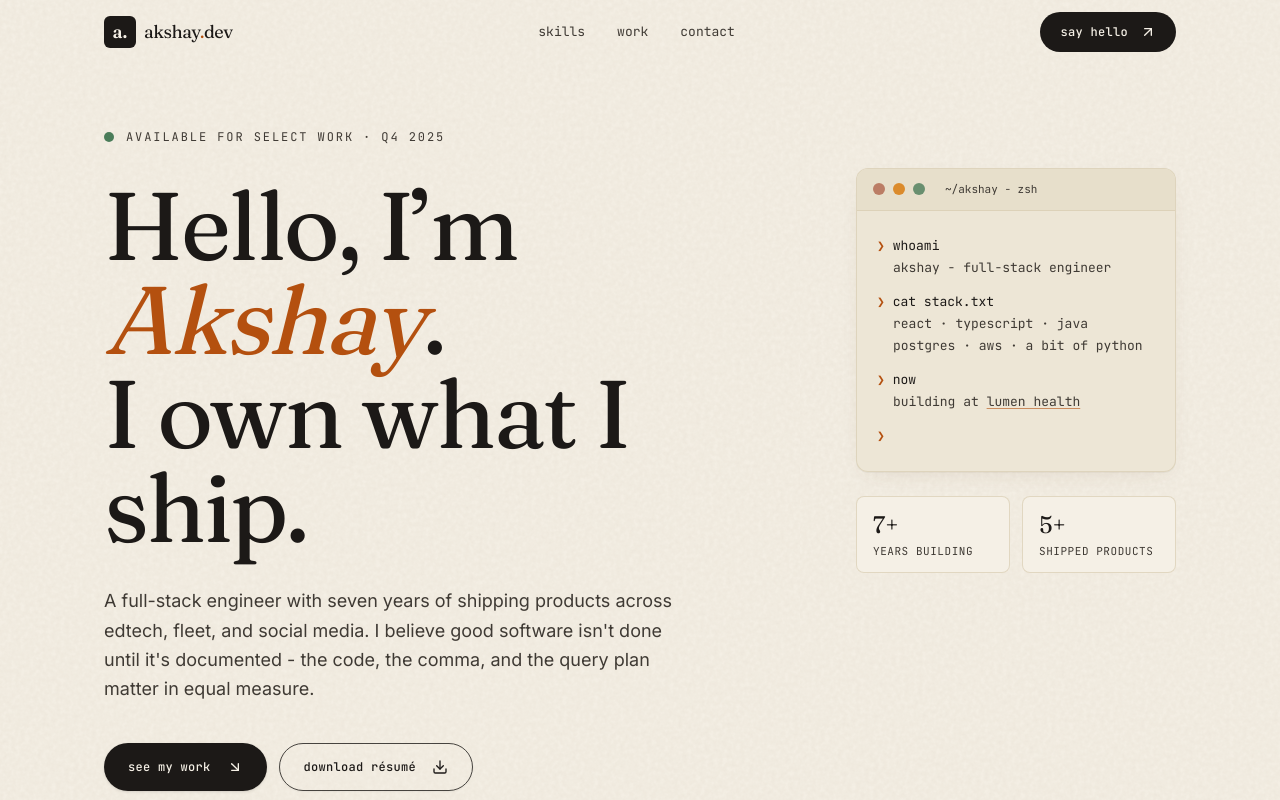
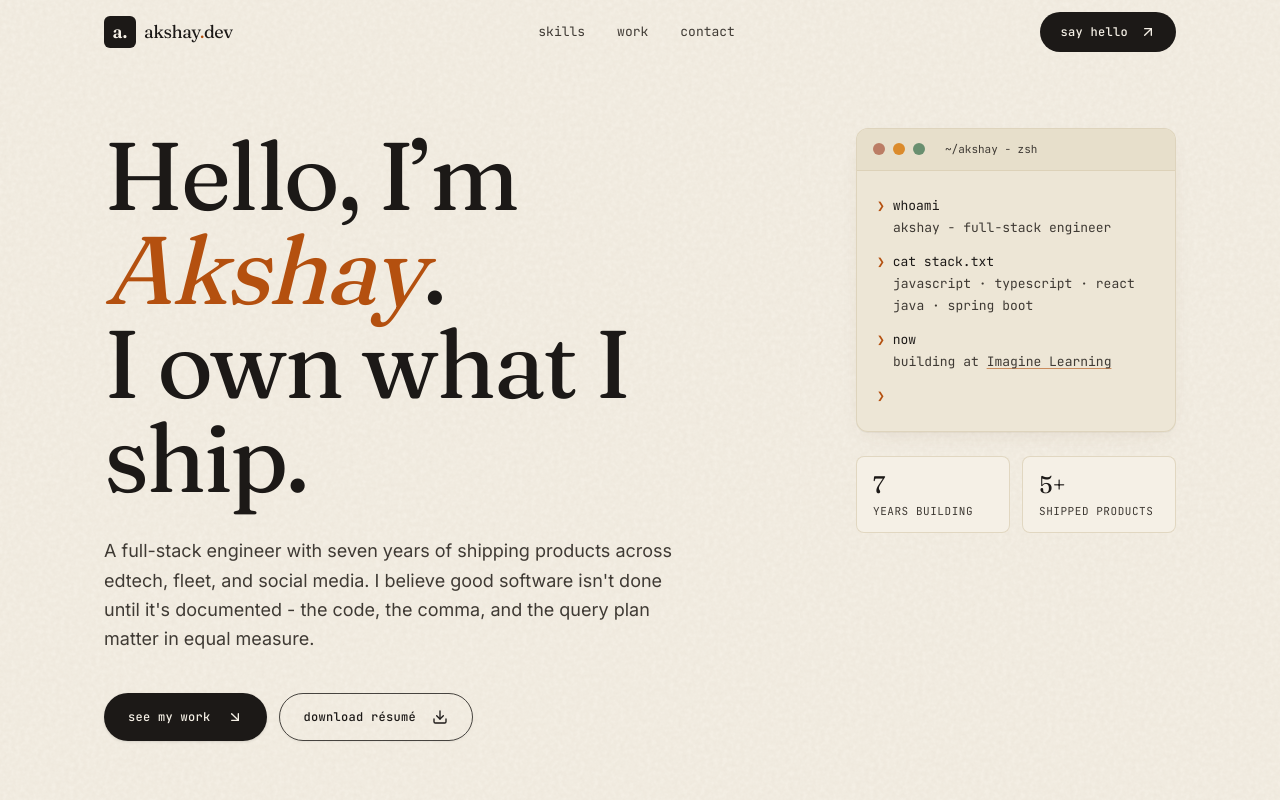
Before and after one commit to akshaym5147/portfolio-app, a React (Vite) app: page / in a window 1280 px wide. Shown: the top 800 px of the page. Built offline with nearby package versions, Linux system fonts and the light colour scheme.

Commit message:
minor ui fixes

```diff
--- a/src/components/Contact.jsx
+++ b/src/components/Contact.jsx
@@ -52,10 +52,6 @@ const Contact = () => {
             Let’s build something
             <span className="italic text-amber"> quietly remarkable</span>.
           </h2>
-          <p className={`mt-5 text-inkSoft ${proseSizes["2xl"]} leading-relaxed max-w-md`}>
-            I’m selectively taking on contract & advisory work for the rest of
-            2025. Short notes, long briefs - both welcome.
-          </p>
 
           <div className="mt-10 space-y-4">
             <a
@@ -164,9 +160,6 @@ const Contact = () => {
           </div>
 
           <div className="mt-7 flex flex-wrap items-center justify-between gap-4">
-            <div className={`font-mono ${monoSizes.xs} text-inkSoft`}>
-              <span className="text-amber">❯</span> saved locally for this demo
-            </div>
             <Button
               type="submit"
               disabled={loading}
--- a/src/components/Experience.jsx
+++ b/src/components/Experience.jsx
@@ -20,7 +20,7 @@ const Experience = () => {
           <div className="absolute left-[7px] top-2 bottom-2 w-px bg-line hidden md:block" />
           <ul className="space-y-10">
             {experience.map((job) => (
-              <li key={job.company} className="relative md:pl-10">
+              <li key={`${job.company}-${job.period}`} className="relative md:pl-10">
                 <span className="hidden md:block absolute left-0 top-2 w-4 h-4 rounded-full border-2 border-amber bg-cream" />
                 <div className="flex flex-wrap items-baseline justify-between gap-3">
                   <div>
--- a/src/components/Hero.jsx
+++ b/src/components/Hero.jsx
@@ -12,16 +12,6 @@ const Hero = () => {
       <div className="max-w-6xl mx-auto px-6 md:px-10 pt-16 pb-20 md:pb-28 grid md:grid-cols-12 gap-10 md:gap-14 items-start">
         {/* Left - copy */}
         <div className="md:col-span-8">
-          <div className="flex items-center gap-3 mb-8">
-            <span className="relative flex h-2.5 w-2.5">
-              <span className="animate-ping absolute inline-flex h-full w-full rounded-full bg-sage opacity-70" />
-              <span className="relative inline-flex rounded-full h-2.5 w-2.5 bg-sage" />
-            </span>
-            <span className={`font-mono ${monoSizes.sm} uppercase ${tracking.status} text-inkSoft`}>
-              available for select work · Q4 2025
-            </span>
-          </div>
-
           <h1 className={`font-serif ${headingSizes.base} ${leading.snug} ${headingSizes.sm} ${headingSizes.lg} md:leading-[0.98] text-ink ${tracking.heading}`}>
             Hello, I’m{" "}
             <span className="italic text-amber">{profile.firstName}</span>.
@@ -60,7 +50,7 @@ const Hero = () => {
         </div>
 
         {/* Right - terminal card */}
-        <div className="md:col-span-4 md:pt-10">
+        <div className="md:col-span-4">
           <div className="card-warm rounded-xl border border-line/70 bg-paper overflow-hidden">
             <div className="flex items-center gap-2 px-4 py-3 border-b border-line/70 bg-parchment">
               <span className="w-3 h-3 rounded-full bg-rose/70" />
@@ -81,9 +71,9 @@ const Hero = () => {
                 <span className="text-amber">❯</span> cat stack.txt
               </div>
               <div className="pl-4 text-inkSoft">
-                react · typescript · java
+                javascript · typescript · react
                 <br />
-                postgres · aws · a bit of python
+                java · spring boot
               </div>
               <div className="mt-3">
                 <span className="text-amber">❯</span> now
@@ -91,7 +81,7 @@ const Hero = () => {
               <div className="pl-4 text-inkSoft">
                 building at{" "}
                 <span className="underline decoration-amber/60 underline-offset-2">
-                  lumen health
+                  Imagine Learning
                 </span>
               </div>
               <div className="mt-3 caret">
--- a/src/components/Skills.jsx
+++ b/src/components/Skills.jsx
@@ -36,7 +36,7 @@ const Skills = () => {
               <div className="mt-6 flex flex-wrap gap-3">
                 {group.items.map((s) => (
                   <Fragment key={s.name}>
-                    <span  class={`skill-tag px-2 py-2 border border-outline rounded ${proseSizes.sm}`}>{s.name}</span>
+                    <span  className={`skill-tag px-2 py-2 border border-outline rounded ${proseSizes.sm}`}>{s.name}</span>
                   </Fragment>
                   // <div key={s.name}>
                   //   <div className="flex items-baseline justify-between">
--- a/src/mock.js
+++ b/src/mock.js
@@ -18,7 +18,7 @@ export const profile = {
     { label: "LinkedIn", href: "https://linkedin.com", handle: "in/akshay" },
   ],
   stats: [
-    { label: "Years building", value: "7+" },
+    { label: "Years building", value: "7" },
     { label: "Shipped products", value: "5+" },
     // { label: "Open-source stars", value: "0k" },
     // { label: "Cups of chai", value: "∞" }
```
